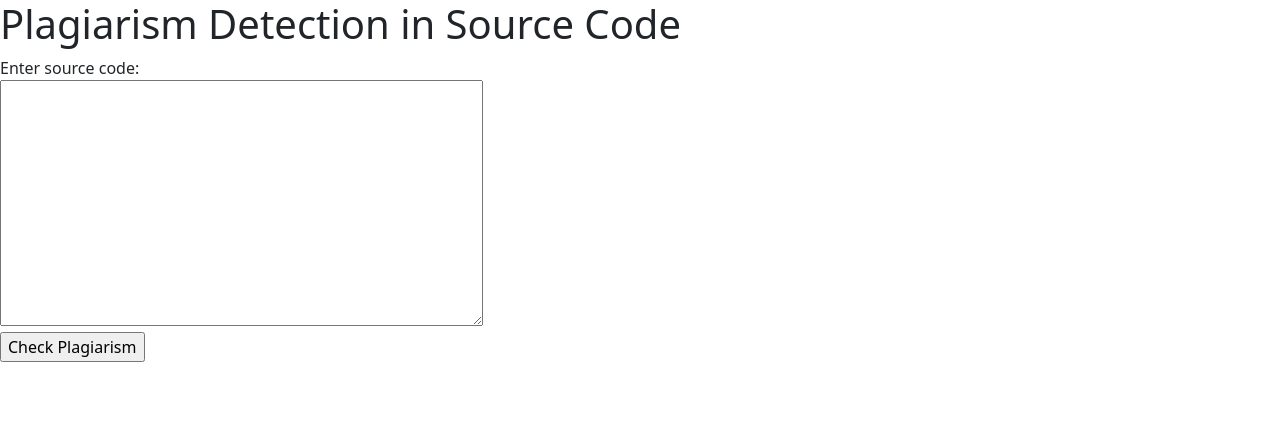
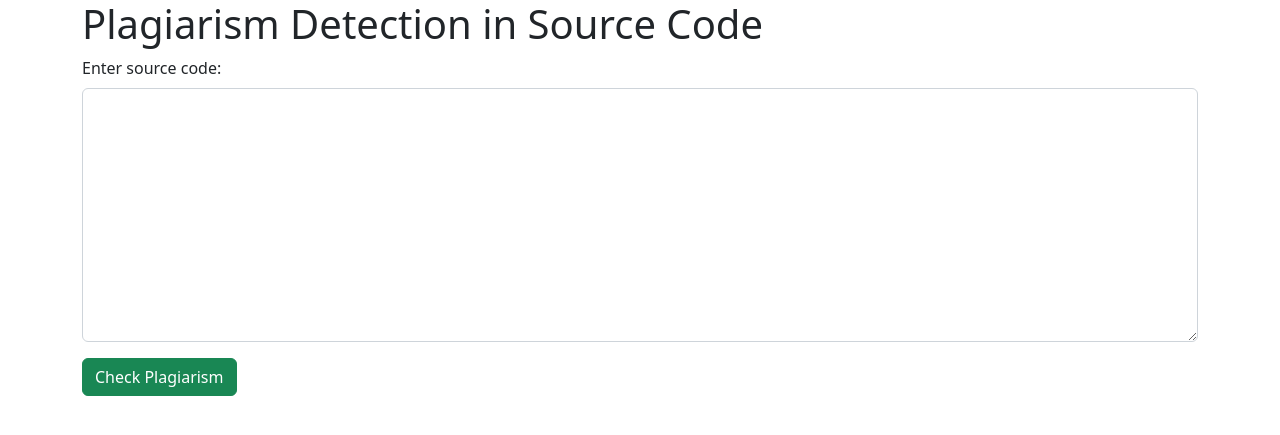
Before and after one commit to tetration/plagiarism_Detector_using_ML_Capstone_Project, a Flask app: page / in a window 1280 px wide. Shown: the top 435 px of the page. Run offline with Flask 3, Linux system fonts and the light colour scheme; parts of the project's set-up code (start-up, migrations or seed data) failed here and were passed over.

Commit message:
Add bootstrap 5 to the front-end

```diff
--- a/templates/index.html
+++ b/templates/index.html
@@ -4,19 +4,25 @@
 <head>
     <meta charset="UTF-8">
     <meta name="viewport" content="width=device-width, initial-scale=1.0">
+    <title>Plagiarism Detection</title>
+    <!-- Add Bootstrap 5 CSS -->
     <link href="https://cdn.jsdelivr.net/npm/bootstrap@5.2.3/dist/css/bootstrap.min.css" rel="stylesheet" integrity="sha384-rbsA2VBKQhggwzxH7pPCaAqO46MgnOM80zW1RWuH61DGLwZJEdK2Kadq2F9CUG65" crossorigin="anonymous">
-    <title>Plagiarism Detection</title>
 </head>
 <body>
+    <div class="container">
         <h1>Plagiarism Detection in Source Code</h1>
         <form method="POST" >
-        <label for="code">Enter source code:</label><br>
-        <textarea name="code" id="code" rows="10" cols="50" required></textarea><br>
-        <input type="submit" value="Check Plagiarism">
+            <div class="mb-3">
+                <label for="code" class="form-label">Enter source code:</label>
+                <textarea name="code" id="code" class="form-control" rows="10" cols="50" required></textarea>
+            </div>
+            <button type="submit" class="btn btn-success">Check Plagiarism</button>
         </form >
         {% if result %}
         <h2>Result: {{ result }}</h2>
         {% endif %}
+    </div>
+    <!-- Add Bootstrap 5 JS -->
     <script src="https://cdn.jsdelivr.net/npm/bootstrap@5.2.3/dist/js/bootstrap.bundle.min.js" integrity="sha384-kenU1KFdBIe4zVF0s0G1M5b4hcpxyD9F7jL+jjXkk+Q2h455rYXK/7HAuoJl+0I4" crossorigin="anonymous"></script>
 </body>
 </html>
```
Also changed, not shown: readme.md. Lines whose indentation alone changed are shown as unchanged.
